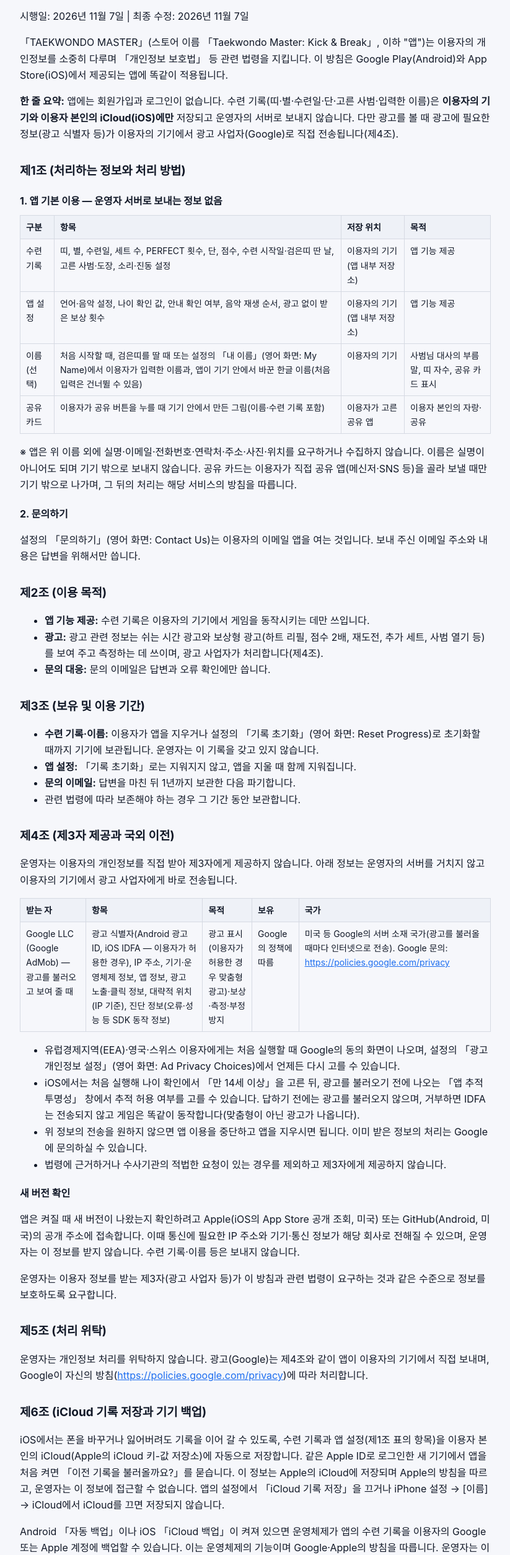
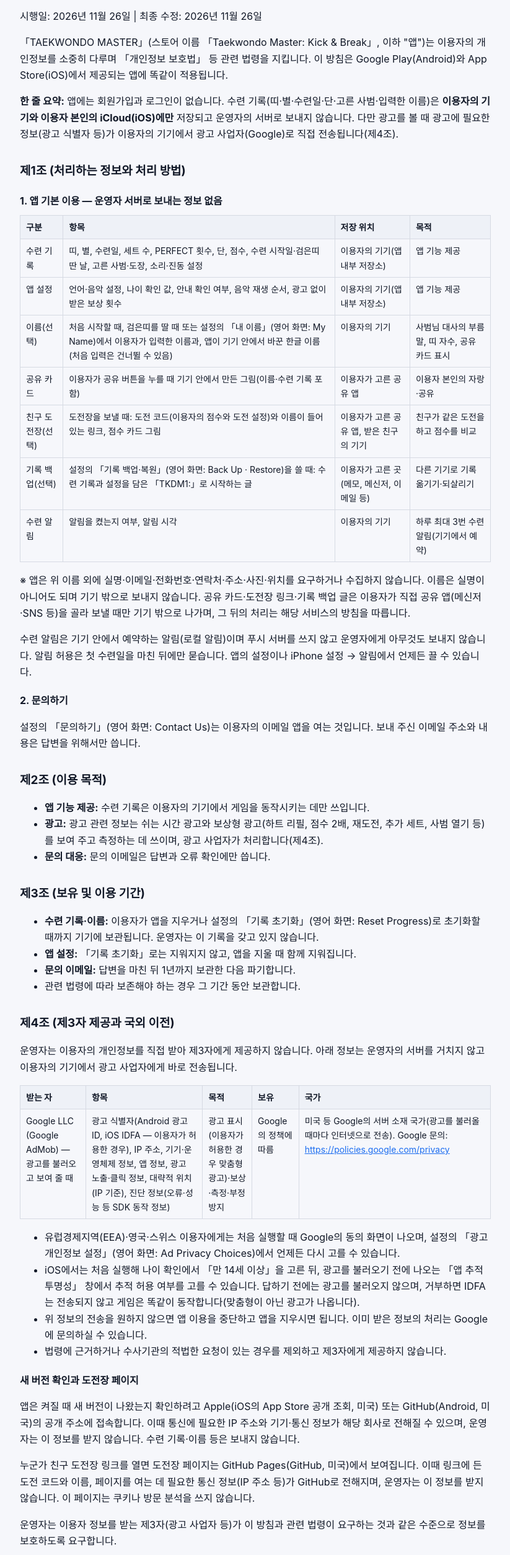
Before and after one commit to taekwondo-master/taekwondo-master.github.io, a plain HTML site: page privacy/ko/index.html in a window 1280 px wide. Shown: the part 74-2583 px from the top of the page at 62% size, without its empty margins (228-1051 px from the left). Drawn offline with Linux system fonts and the light colour scheme.

Commit message:
Privacy policy (Nov 26, 2026): challenge links, backup text, local reminders
Co-Authored-By: Claude Opus 5.5 <noreply@anthropic.com>

```diff
--- a/privacy/ko/index.html
+++ b/privacy/ko/index.html
@@ -1,11 +1,11 @@
 <!doctype html><html lang="ko"><head><meta charset="utf-8"><meta name="viewport" content="width=device-width,initial-scale=1"><title>TAEKWONDO MASTER 개인정보 처리방침</title><style>body{margin:0;background:#f6f7fb;color:#111827;font-family:-apple-system,"Segoe UI","Apple SD Gothic Neo","Malgun Gothic",sans-serif;line-height:1.65}main{max-width:760px;margin:0 auto;padding:28px 18px 60px}h1{font-size:26px;margin:0 0 6px}h2{font-size:19px;margin:30px 0 8px}h3{font-size:16px;margin:20px 0 6px}table{width:100%;border-collapse:collapse;font-size:14px;margin:10px 0;display:block;overflow-x:auto}th,td{border:1px solid #d6dae3;padding:7px 9px;vertical-align:top;text-align:left}th{background:#eef1f7}.lang{float:right;font-size:14px}a{color:#1c6df0}em{color:#5b6478}@media (prefers-color-scheme:dark){body{background:#0d1118;color:#e8ecf3}th{background:#1b2230}th,td{border-color:#2a3242}em{color:#98a2b6}a{color:#7fb0ff}}</style></head><body><main><div class="lang"><a href="../">English</a></div><h1>TAEKWONDO MASTER 개인정보 처리방침</h1>
-<p>시행일: 2026년 11월 7일 | 최종 수정: 2026년 11월 7일</p>
+<p>시행일: 2026년 11월 26일 | 최종 수정: 2026년 11월 26일</p>
 <p>「TAEKWONDO MASTER」(스토어 이름 「Taekwondo Master: Kick &amp; Break」, 이하 "앱")는 이용자의 개인정보를 소중히 다루며 「개인정보 보호법」 등 관련 법령을 지킵니다. 이 방침은 Google Play(Android)와 App Store(iOS)에서 제공되는 앱에 똑같이 적용됩니다.</p>
 <p><b>한 줄 요약:</b> 앱에는 회원가입과 로그인이 없습니다. 수련 기록(띠·별·수련일·단·고른 사범·입력한 이름)은 <b>이용자의 기기와 이용자 본인의 iCloud(iOS)에만</b> 저장되고 운영자의 서버로 보내지 않습니다. 다만 광고를 볼 때 광고에 필요한 정보(광고 식별자 등)가 이용자의 기기에서 광고 사업자(Google)로 직접 전송됩니다(제4조).</p>
 <h2>제1조 (처리하는 정보와 처리 방법)</h2>
 <h3>1. 앱 기본 이용 — 운영자 서버로 보내는 정보 없음</h3>
-<table><tr><th>구분</th><th>항목</th><th>저장 위치</th><th>목적</th></tr><tr><td>수련 기록</td><td>띠, 별, 수련일, 세트 수, PERFECT 횟수, 단, 점수, 수련 시작일·검은띠 딴 날, 고른 사범·도장, 소리·진동 설정</td><td>이용자의 기기(앱 내부 저장소)</td><td>앱 기능 제공</td></tr><tr><td>앱 설정</td><td>언어·음악 설정, 나이 확인 값, 안내 확인 여부, 음악 재생 순서, 광고 없이 받은 보상 횟수</td><td>이용자의 기기(앱 내부 저장소)</td><td>앱 기능 제공</td></tr><tr><td>이름(선택)</td><td>처음 시작할 때, 검은띠를 딸 때 또는 설정의 「내 이름」(영어 화면: My Name)에서 이용자가 입력한 이름과, 앱이 기기 안에서 바꾼 한글 이름(처음 입력은 건너뛸 수 있음)</td><td>이용자의 기기</td><td>사범님 대사의 부름말, 띠 자수, 공유 카드 표시</td></tr><tr><td>공유 카드</td><td>이용자가 공유 버튼을 누를 때 기기 안에서 만든 그림(이름·수련 기록 포함)</td><td>이용자가 고른 공유 앱</td><td>이용자 본인의 자랑·공유</td></tr></table>
-<p>※ 앱은 위 이름 외에 실명·이메일·전화번호·연락처·주소·사진·위치를 요구하거나 수집하지 않습니다. 이름은 실명이 아니어도 되며 기기 밖으로 보내지 않습니다. 공유 카드는 이용자가 직접 공유 앱(메신저·SNS 등)을 골라 보낼 때만 기기 밖으로 나가며, 그 뒤의 처리는 해당 서비스의 방침을 따릅니다.</p>
+<table><tr><th>구분</th><th>항목</th><th>저장 위치</th><th>목적</th></tr><tr><td>수련 기록</td><td>띠, 별, 수련일, 세트 수, PERFECT 횟수, 단, 점수, 수련 시작일·검은띠 딴 날, 고른 사범·도장, 소리·진동 설정</td><td>이용자의 기기(앱 내부 저장소)</td><td>앱 기능 제공</td></tr><tr><td>앱 설정</td><td>언어·음악 설정, 나이 확인 값, 안내 확인 여부, 음악 재생 순서, 광고 없이 받은 보상 횟수</td><td>이용자의 기기(앱 내부 저장소)</td><td>앱 기능 제공</td></tr><tr><td>이름(선택)</td><td>처음 시작할 때, 검은띠를 딸 때 또는 설정의 「내 이름」(영어 화면: My Name)에서 이용자가 입력한 이름과, 앱이 기기 안에서 바꾼 한글 이름(처음 입력은 건너뛸 수 있음)</td><td>이용자의 기기</td><td>사범님 대사의 부름말, 띠 자수, 공유 카드 표시</td></tr><tr><td>공유 카드</td><td>이용자가 공유 버튼을 누를 때 기기 안에서 만든 그림(이름·수련 기록 포함)</td><td>이용자가 고른 공유 앱</td><td>이용자 본인의 자랑·공유</td></tr><tr><td>친구 도전장(선택)</td><td>도전장을 보낼 때: 도전 코드(이용자의 점수와 도전 설정)와 이름이 들어 있는 링크, 점수 카드 그림</td><td>이용자가 고른 공유 앱, 받은 친구의 기기</td><td>친구가 같은 도전을 하고 점수를 비교</td></tr><tr><td>기록 백업(선택)</td><td>설정의 「기록 백업·복원」(영어 화면: Back Up · Restore)을 쓸 때: 수련 기록과 설정을 담은 「TKDM1:」로 시작하는 글</td><td>이용자가 고른 곳(메모, 메신저, 이메일 등)</td><td>다른 기기로 기록 옮기기·되살리기</td></tr><tr><td>수련 알림</td><td>알림을 켰는지 여부, 알림 시각</td><td>이용자의 기기</td><td>하루 최대 3번 수련 알림(기기에서 예약)</td></tr></table>
+<p>※ 앱은 위 이름 외에 실명·이메일·전화번호·연락처·주소·사진·위치를 요구하거나 수집하지 않습니다. 이름은 실명이 아니어도 되며 기기 밖으로 보내지 않습니다. 공유 카드·도전장 링크·기록 백업 글은 이용자가 직접 공유 앱(메신저·SNS 등)을 골라 보낼 때만 기기 밖으로 나가며, 그 뒤의 처리는 해당 서비스의 방침을 따릅니다.</p><p>수련 알림은 기기 안에서 예약하는 알림(로컬 알림)이며 푸시 서버를 쓰지 않고 운영자에게 아무것도 보내지 않습니다. 알림 허용은 첫 수련일을 마친 뒤에만 묻습니다. 앱의 설정이나 iPhone 설정 &rarr; 알림에서 언제든 끌 수 있습니다.</p>
 <h3>2. 문의하기</h3>
 <p>설정의 「문의하기」(영어 화면: Contact Us)는 이용자의 이메일 앱을 여는 것입니다. 보내 주신 이메일 주소와 내용은 답변을 위해서만 씁니다.</p>
 <h2>제2조 (이용 목적)</h2>
@@ -16,8 +16,8 @@
 <p>운영자는 이용자의 개인정보를 직접 받아 제3자에게 제공하지 않습니다. 아래 정보는 운영자의 서버를 거치지 않고 이용자의 기기에서 광고 사업자에게 바로 전송됩니다.</p>
 <table><tr><th>받는 자</th><th>항목</th><th>목적</th><th>보유</th><th>국가</th></tr><tr><td>Google LLC (Google AdMob) — 광고를 불러오고 보여 줄 때</td><td>광고 식별자(Android 광고 ID, iOS IDFA — 이용자가 허용한 경우), IP 주소, 기기·운영체제 정보, 앱 정보, 광고 노출·클릭 정보, 대략적 위치(IP 기준), 진단 정보(오류·성능 등 SDK 동작 정보)</td><td>광고 표시(이용자가 허용한 경우 맞춤형 광고)·보상·측정·부정 방지</td><td>Google의 정책에 따름</td><td>미국 등 Google의 서버 소재 국가(광고를 불러올 때마다 인터넷으로 전송). Google 문의: <a href="https://policies.google.com/privacy">https://policies.google.com/privacy</a></td></tr></table>
 <ul><li>유럽경제지역(EEA)·영국·스위스 이용자에게는 처음 실행할 때 Google의 동의 화면이 나오며, 설정의 「광고 개인정보 설정」(영어 화면: Ad Privacy Choices)에서 언제든 다시 고를 수 있습니다.</li><li>iOS에서는 처음 실행해 나이 확인에서 「만 14세 이상」을 고른 뒤, 광고를 불러오기 전에 나오는 「앱 추적 투명성」 창에서 추적 허용 여부를 고를 수 있습니다. 답하기 전에는 광고를 불러오지 않으며, 거부하면 IDFA는 전송되지 않고 게임은 똑같이 동작합니다(맞춤형이 아닌 광고가 나옵니다).</li><li>위 정보의 전송을 원하지 않으면 앱 이용을 중단하고 앱을 지우시면 됩니다. 이미 받은 정보의 처리는 Google에 문의하실 수 있습니다.</li><li>법령에 근거하거나 수사기관의 적법한 요청이 있는 경우를 제외하고 제3자에게 제공하지 않습니다.</li></ul>
-<h3>새 버전 확인</h3>
-<p>앱은 켜질 때 새 버전이 나왔는지 확인하려고 Apple(iOS의 App Store 공개 조회, 미국) 또는 GitHub(Android, 미국)의 공개 주소에 접속합니다. 이때 통신에 필요한 IP 주소와 기기·통신 정보가 해당 회사로 전해질 수 있으며, 운영자는 이 정보를 받지 않습니다. 수련 기록·이름 등은 보내지 않습니다.</p>
+<h3>새 버전 확인과 도전장 페이지</h3>
+<p>앱은 켜질 때 새 버전이 나왔는지 확인하려고 Apple(iOS의 App Store 공개 조회, 미국) 또는 GitHub(Android, 미국)의 공개 주소에 접속합니다. 이때 통신에 필요한 IP 주소와 기기·통신 정보가 해당 회사로 전해질 수 있으며, 운영자는 이 정보를 받지 않습니다. 수련 기록·이름 등은 보내지 않습니다.</p><p>누군가 친구 도전장 링크를 열면 도전장 페이지는 GitHub Pages(GitHub, 미국)에서 보여집니다. 이때 링크에 든 도전 코드와 이름, 페이지를 여는 데 필요한 통신 정보(IP 주소 등)가 GitHub로 전해지며, 운영자는 이 정보를 받지 않습니다. 이 페이지는 쿠키나 방문 분석을 쓰지 않습니다.</p>
 <p>운영자는 이용자 정보를 받는 제3자(광고 사업자 등)가 이 방침과 관련 법령이 요구하는 것과 같은 수준으로 정보를 보호하도록 요구합니다.</p>
 <h2>제5조 (처리 위탁)</h2>
 <p>운영자는 개인정보 처리를 위탁하지 않습니다. 광고(Google)는 제4조와 같이 앱이 이용자의 기기에서 직접 보내며, Google이 자신의 방침(<a href="https://policies.google.com/privacy">https://policies.google.com/privacy</a>)에 따라 처리합니다.</p>
```
Also changed, not shown: privacy/index.html (+5 -5 lines).
